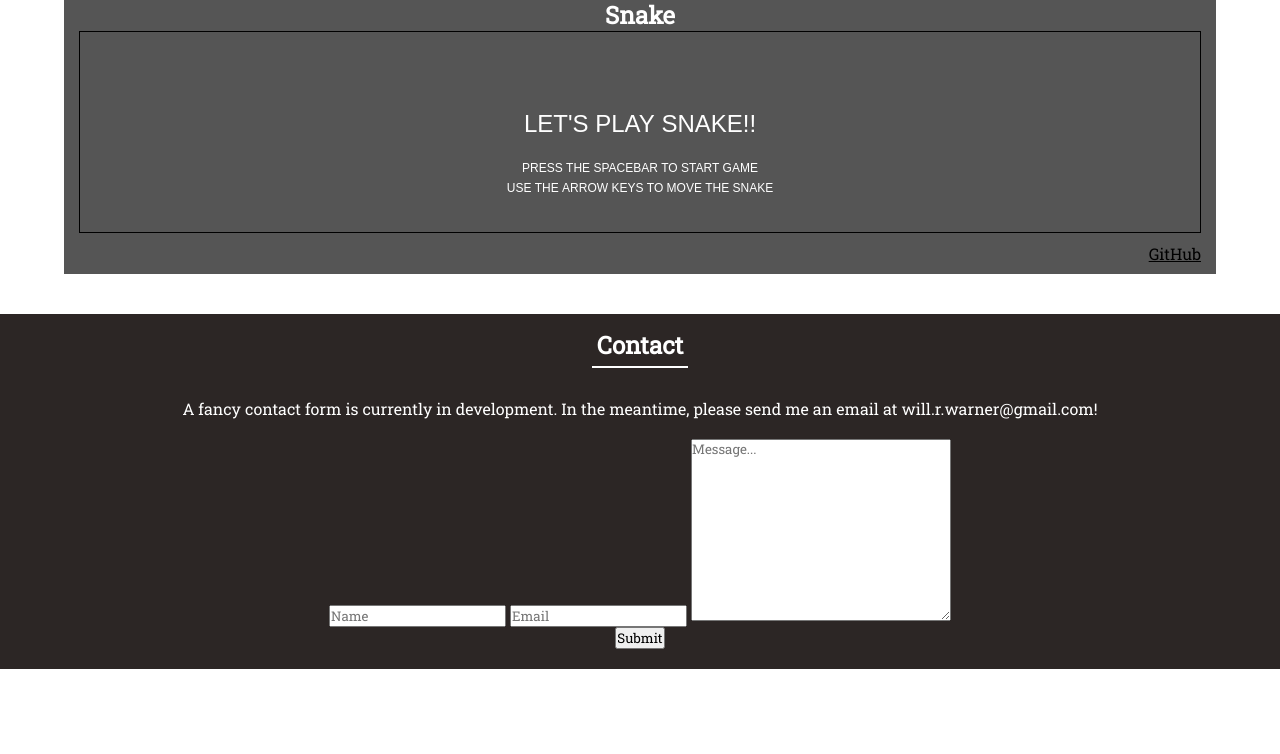
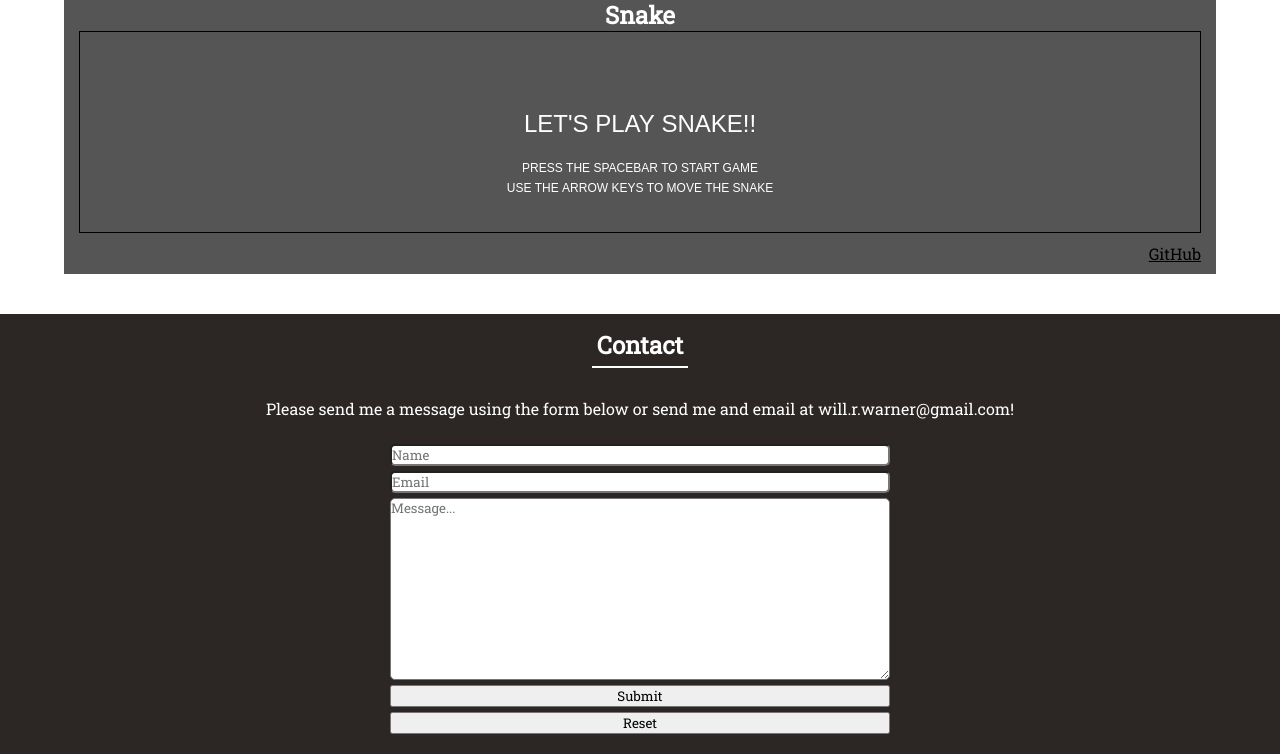
Before and after one commit to cofad/portfolio, a PHP site: page / in a window 1280 px wide. Shown: the part 3080-3834 px from the top of the page. Before the commit the page ends 3749 px from the top, so only its background shows below. Run offline with PHP 8.4, Linux system fonts and the light colour scheme.

Commit message:
Updated Contact Form
Worked on styling, functionality, user feedback

```diff
--- a/email.js
+++ b/email.js
@@ -1,23 +1,38 @@
-contactBtn = document.getElementById("js-contact__button");
-contactBtn.addEventListener("onclick", sendEmail);
+var contactBtn = document.getElementById("js-contact__submit");
+contactBtn.addEventListener("click", sendEmail);
+
+var resetBtn = document.getElementById("js-contact__reset");
+resetBtn.addEventListener("click", clearContactForm);
 
 function sendEmail(){
 
-  contactName = document.getElementById("js-contact__name").textContent;
-  contactEmail = document.getElementById("js-contact__email").textContent;
-  contactMessage = document.getElementById("js-contact__message").textContent;
+  var contactName = document.getElementById("js-contact__name").textContent;
+  var contactEmail = document.getElementById("js-contact__email").textContent;
+  var contactMessage = document.getElementById("js-contact__message").value;
 
-  document.getElementById("js-contact__name").textContent = "";
-  document.getElementById("js-contact__email").textContent = "";
-  document.getElementById("js-contact__message").textContent = "";
-  document.getElementById("js-contact__button").textContent = "";
+  clearContactForm();
 
   Email.send({
     SecureToken : "d3b95c08-53cb-417b-9786-e652757e1724",
     To : 'will.r.warner@gmail.com',
-    From : contactEmail,
-    Subject : "Contact from WillRWarner.com",
-    Body : contactMessage
-  }).then(message => alert(message));
+    From : 'donotreply@willrwarner.com',
+    Subject : "Contact from willrwarner.com",
+    Body : contactMessage + contactEmail
+  }).then(message => updateContactStatus(message));
+}
 
+function updateContactStatus(message) {
+  if (message === "OK"){
+	document.getElementById("js-contact__status").style.display = "Block";
+  	document.getElementById("js-contact__status").textContent = "Thank you for contacting me. Your message has been submitted successfully!";
+  }else{
+	document.getElementById("js-contact__status").style.display = "Block";
+	document.getElementById("js-contact__status").textContent = "I'm sorry but there was an error submitting your message. Please send me an email at will.r.warner@gmail.com";
+  }
 }
+
+function clearContactForm() {
+  document.getElementById("js-contact__name").value = "";
+  document.getElementById("js-contact__email").value = "";
+  document.getElementById("js-contact__message").value = "";
+}
--- a/index.html
+++ b/index.html
@@ -287,15 +287,16 @@
 <!-- Conctact Section -->
 			<section class="section section--dark-grey" id="contact">
 				<h1 class="section__title">Contact</h1>
-				<p class="contact__text">A fancy contact form is currently in development. In the meantime, please send me an email at will.r.warner@gmail.com!
-				</p>
+				<p class="contact__text">Please send me a message using the form below or send me and email at will.r.warner@gmail.com!</p>
+				<h2 class="contact__status" id="js-contact__status"></h2>
 
-				<form class="contact__form" formaction="email.js">
+				<form class="contact__form">
 					<input class="contact__name" id="js-contact__name" type="text" name="name" placeholder="Name">
 					<input class="contact__email" id="js-contact__email" type="email" name="email" placeholder="Email">
-					<textarea class="contact__textarea" id="js-contact__textarea" name="message" id="" cols="30" rows="10" placeholder="Message..."></textarea>
+					<textarea class="contact__message" id="js-contact__message" name="message" id="" cols="30" rows="10" placeholder="Message..."></textarea>
 				</form>
-				<button class="contact__button" id="js-contact__button">Submit</button>
+				<button class="contact__button" id="js-contact__submit">Submit</button>
+				<button class="contact__button"id="js-contact__reset">Reset</button>
 
 			</section>
 
@@ -304,6 +305,7 @@
 		<script src="etch-a-sketch.js"></script>
 		<script src="snake.js"></script>
 		<script src="https://smtpjs.com/v3/smtp.js"></script>
+		<script src="email.js"></script>
 
 	</body>
 </html>
--- a/main.css
+++ b/main.css
@@ -346,6 +346,47 @@
 	border: 1px solid black;
 }
 
+/*-------------------------*/
+/*----------Contact----------*/
+/*-------------------------*/
+
+.contact__form{
+	display: flex;
+	flex-direction: column;
+
+	width: 80%;
+}
+
+.contact__name {
+	border-radius: 5px;
+
+	margin-top: 5px;
+}
+
+.contact__email {
+	border-radius: 5px;
+
+	margin-top: 5px;
+}
+
+.contact__message {
+	border-radius: 5px;
+
+	margin-top: 5px;
+}
+
+.contact__button {
+	width: 80%;
+
+	margin-top: 5px;
+}
+
+.contact__status {
+	display: none;
+
+	margin: 0 0 25px 0;
+}
+
 /*---------------------------------*/
 /*----------Media Queries----------*/
 /*---------------------------------*/
@@ -371,6 +412,15 @@
 
 		margin: 0;
 	}
+
+	.contact__form{
+		width: 500px;
+	}
+
+	.contact__button {
+		width: 500px;
+	}
+
 }
 
 @media only screen and (min-width: 900px) {
```
